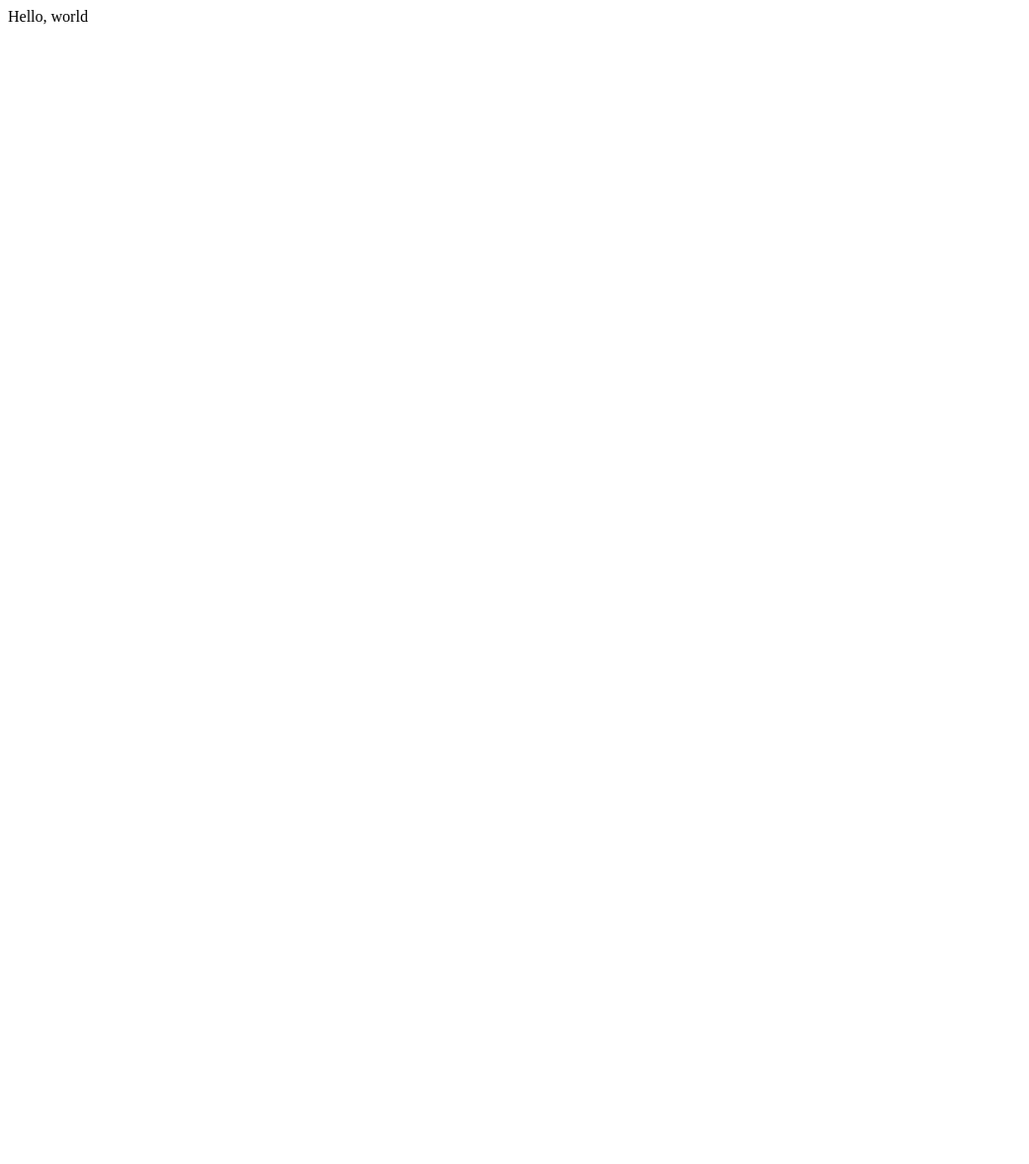
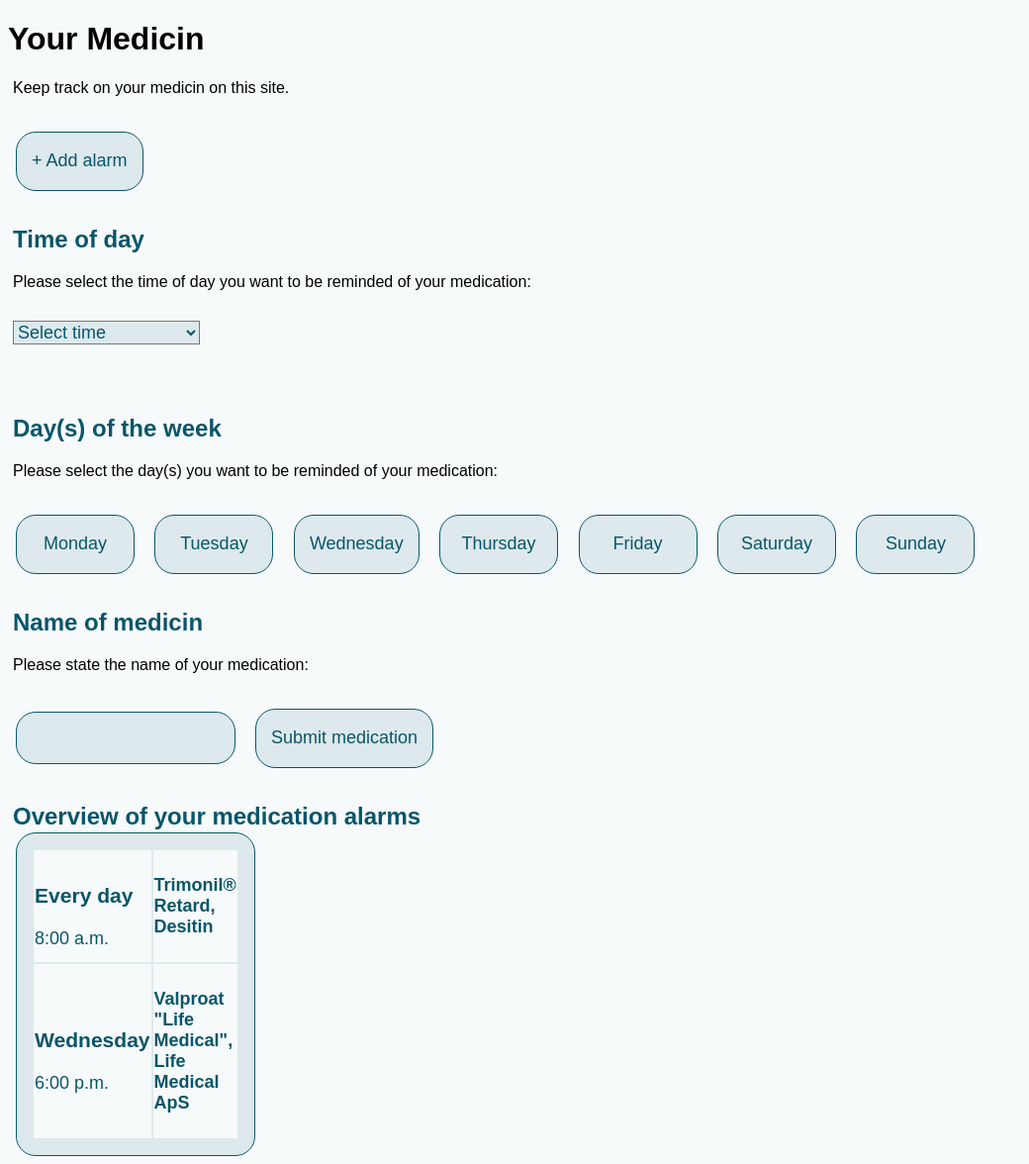
Before and after one commit to hvitklett/tracking, a Flask app: page /medicin in a window 1280 px wide. Before the commit the part shown is almost empty. Shown: the whole page at 99% size, without its empty margins (0-1040 px from the left). Before the commit the page ends 25 px from the top, so only its background shows below. Run offline with Flask 3, Linux system fonts and the light colour scheme.

Commit message:
hejssaaa

```diff
--- /dev/null
+++ b/Trackingsolution/templates/medicin.css
@@ -0,0 +1,98 @@
+*
+{
+    background-color: #F7FAFA;
+    font-family: sans-serif;
+}
+
+.alarmbutton
+{
+    font-size: large;
+    background-color:#DDE9EC;
+    color: #08566a;
+    border-radius: 20px; /* Hvor rundt/forkantet knappen skal være */
+    padding: 15px;
+    min-height: 60px;
+    min-width: 120px;
+    border: 1px solid #08566a;
+    margin-right: 8px;
+    margin-left: 8px;
+    margin-top: 5px;
+    margin-bottom: /* tilføj hvad der virker relevant*/
+}
+
+.alarmbutton:hover /*knappen skifter farve, når man tager pilen henover knappen */
+{
+    background-color:#7EAFBC;
+    transition: 0.07s;
+}
+
+.alarmbutton:active /* knappen skifter farve, når man klikker på*/
+{
+    background-color: green;
+}
+
+h2
+{
+    text-align: left;
+    color: #08566a;
+    font-size: x-large;
+    margin-top: 35px;
+    margin-left: 5px;
+    margin-bottom: 2px;
+}
+
+p
+{
+    margin-bottom: 30px;
+    margin-top: 20px;
+    margin-left: 5px;
+}
+
+.select-time
+{
+    margin-left: 5px;
+    min-height: 60px;
+    min-width: 130px;
+    color: #08566a;
+    border-radius: 20px; /* Hvor rundt/forkantet knappen skal være */
+}
+
+.select-box
+{
+    background-color: #DDE9EC;
+    color: #08566a;
+    font-size: large;
+    width: 15%; /*længden på knappen*/
+}
+
+.submed
+{
+    background-color: #DDE9EC;
+    color: #08566a;
+    font-size: large;
+    width: 15%; /*længden på knappen*/
+    border-radius: 20px;
+    padding: 15px;
+    border: 1px solid #08566a;
+    margin-right: 8px;
+    margin-left: 8px;
+}
+
+.submed:hover
+{
+    background-color:#7EAFBC;
+    transition: 0.07s;
+}
+
+.medoverview
+{
+    background-color: #DDE9EC;
+    color: #08566a;
+    font-size: large;
+    width: 15%; /*længden på knappen*/
+    border-radius: 20px;
+    padding: 15px;
+    border: 1px solid #08566a;
+    margin-right: 8px;
+    margin-left: 8px;
+}
--- a/Trackingsolution/templates/medicin.html
+++ b/Trackingsolution/templates/medicin.html
@@ -2,9 +2,95 @@
 
 <html lang="en">
     <head>
-        <title>blink</title>
-    </head>
-    <body>
-        Hello, world
-    </body>
-</html>
+        <title>Medicin</title>
+        <link rel="stylesheet" href="medicin.css">
+
+        <head>
+            <body>
+
+                    <h1>Your Medicin</h1>
+                    <p>Keep track on your medicin on this site.</p> <!-- Ændrer denne beskrivelse til noget bedre-->
+
+                <button class="alarmbutton" class="alarmbutton:hover">+ Add alarm</button>
+
+                <h2>Time of day</h2>
+                <p>Please select the time of day you want to be reminded of your medication:</p>
+<div class="select-time"> <!--select-elementet bruges til at lave en drop-down menu*-->
+    <select class="select-box">
+        <option value="">Select time</option>
+        <option value="1:00 am">1:00 a.m.</option>
+        <option value="2:00 am">2:00 a.m.</option>
+        <option value="3:00 am">3:00 a.m.</option>
+        <option value="4:00 am">4:00 a.m.</option>
+        <option value="5:00 am">5:00 a.m.</option>
+        <option value="6:00 am">6:00 a.m.</option>
+        <option value="7:00 am">7:00 a.m.</option>
+        <option value="8:00 am">8:00 a.m.</option>
+        <option value="9:00 am">9:00 a.m.</option>
+        <option value="10:00 am">10:00 a.m.</option>
+        <option value="11:00 am">11:00 a.m.</option>
+        <option value="12:00 am">12:00 a.m.</option>
+
+        <option value="1:00 pm">1:00 p.m.</option>
+        <option value="2:00 pm">2:00 p.m.</option>
+        <option value="3:00 pm">3:00 p.m.</option>
+        <option value="4:00 pm">4:00 p.m.</option>
+        <option value="5:00 pm">5:00 p.m.</option>
+        <option value="6:00 pm">6:00 p.m.</option>
+        <option value="7:00 pm">7:00 p.m.</option>
+        <option value="8:00 pm">8:00 p.m.</option>
+        <option value="9:00 pm">9:00 p.m.</option>
+        <option value="10:00 pm">10:00 p.m.</option>
+        <option value="11:00 pm">11:00 p.m.</option>
+        <option value="12:00 pm">12:00 p.m.</option>
+    </select>
+</div>
+
+<h2>Day(s) of the week</h2>
+<p>Please select the day(s) you want to be reminded of your medication:</p>
+
+<button class="alarmbutton" class="alarmbutton:hover">Monday</button>
+<button class="alarmbutton" class="alarmbutton:hover">Tuesday</button>
+<button class="alarmbutton" class="alarmbutton:hover">Wednesday</button>
+<button class="alarmbutton" class="alarmbutton:hover">Thursday</button>
+<button class="alarmbutton" class="alarmbutton:hover">Friday</button>
+<button class="alarmbutton" class="alarmbutton:hover">Saturday</button>
+<button class="alarmbutton" class="alarmbutton:hover">Sunday</button>
+
+<h2>Name of medicin</h2>
+<p>Please state the name of your medication:</p>
+<form>
+    <input type="text" class="submed">
+    <input type="submit" value="Submit medication" class="alarmbutton">
+</form>
+
+<h2>Overview of your medication alarms</h2>
+
+
+
+
+<div>
+    <table class="medoverview">
+        <tr>
+            <td>
+                <div>
+                    <h3>Every day</h3>
+                    <div>8:00 a.m.</div>
+            <td>
+                <div>
+                    <h4>Trimonil® Retard, Desitin</h4>
+                </div>
+            </td>
+        </tr>
+            <tr>
+            <td>
+                <div><h3>Wednesday</button></div>
+                <div>6:00 p.m.</div>
+            </td>
+                <td>
+                    <h4>Valproat "Life Medical", Life Medical ApS</h4>
+                </td>
+        </tr>
+    </table>
+</div>
+                </body>
```
